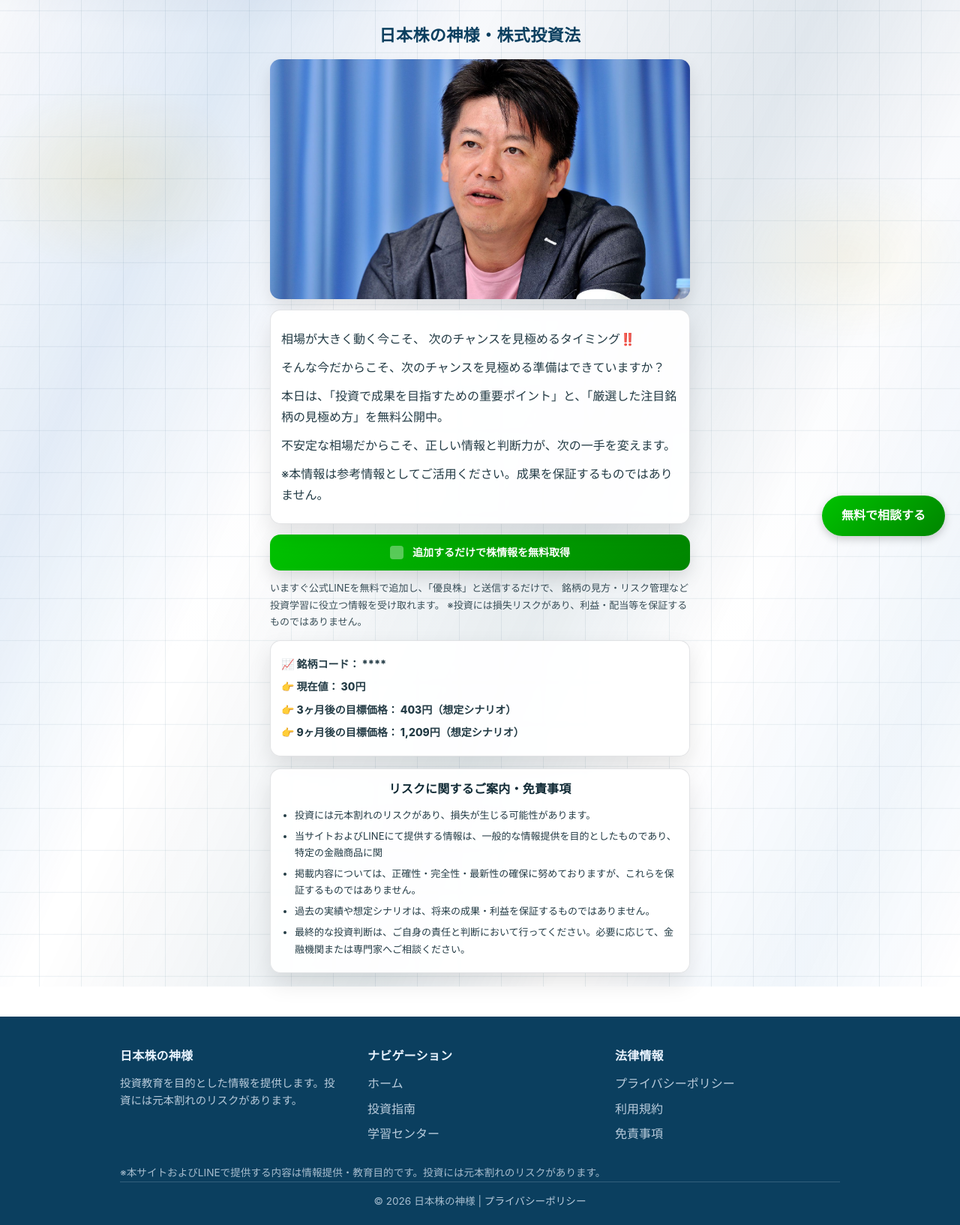
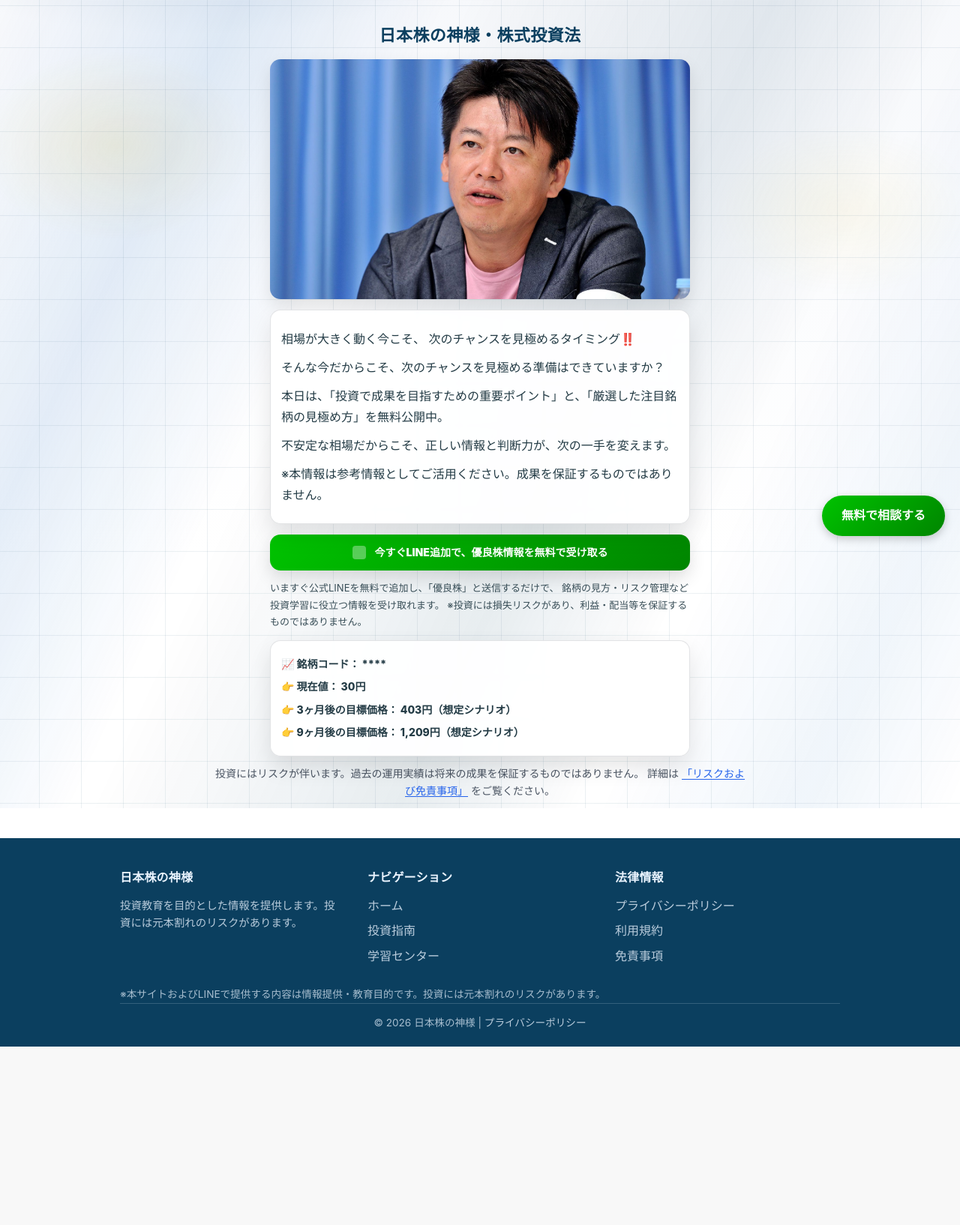
Before and after one commit to kellyrenner15-del/investment-blog, a Flask app: page / in a window 1280 px wide. Shown: the part 65-1699 px from the top of the page at 75% size. After the commit the page ends 1461 px from the top, so only its background shows below. Run offline with Flask 3, Linux system fonts and the light colour scheme.

Commit message:
修改了一點信息

```diff
--- a/static/css/style.css
+++ b/static/css/style.css
@@ -1051,3 +1051,18 @@ article{
 .lp14__lineIcon {
   flex: 0 0 auto;
 }
+
+/* Short risk note under CTA */
+.lp14__riskShort{
+  margin: 12px 0 0;
+  font-size: 14px;
+  color: #4b5563;
+  line-height: 1.6;
+  text-align: center;
+}
+
+.lp14__riskLink{
+  color: #2563eb;
+  text-decoration: underline;
+  text-underline-offset: 2px;
+}
--- a/templates/index.html
+++ b/templates/index.html
@@ -41,7 +41,7 @@
        target="_blank"
        rel="noopener noreferrer">
       <span class="lp14__lineIcon" aria-hidden="true"></span>
-      <span class="lp14__lineText">追加するだけで株情報を無料取得</span>
+      <span class="lp14__lineText">今すぐLINE追加で、優良株情報を無料で受け取る</span>
     </a>
 
     <div class="lp14__note">
@@ -59,17 +59,12 @@
       <div class="lp14__statRow">👉 9ヶ月後の目標価格： 1,209円（想定シナリオ）</div>
     </div>
 
-    <section class="risk">
-      <h2 class="risk__title">リスクに関するご案内・免責事項</h2>
-      <ul class="risk__list">
-        <li>投資には元本割れのリスクがあり、損失が生じる可能性があります。</li>
-        <li>当サイトおよびLINEにて提供する情報は、一般的な情報提供を目的としたものであり、特定の金融商品に関</li>
-        <li>掲載内容については、正確性・完全性・最新性の確保に努めておりますが、これらを保証するものではありません。</li>
-        <li>過去の実績や想定シナリオは、将来の成果・利益を保証するものではありません。</li>
-        <li>最終的な投資判断は、ご自身の責任と判断において行ってください。必要に応じて、金融機関または専門家へご相談ください。</li>
-      </ul>
-    </section>
-
+ <p class="lp14__riskShort">
+  投資にはリスクが伴います。過去の運用実績は将来の成果を保証するものではありません。
+  詳細は
+  <a class="lp14__riskLink" href="/disclaimer">「リスクおよび免責事項」</a>
+  をご覧ください。
+</p>
   </div>
 </section>
 
```
